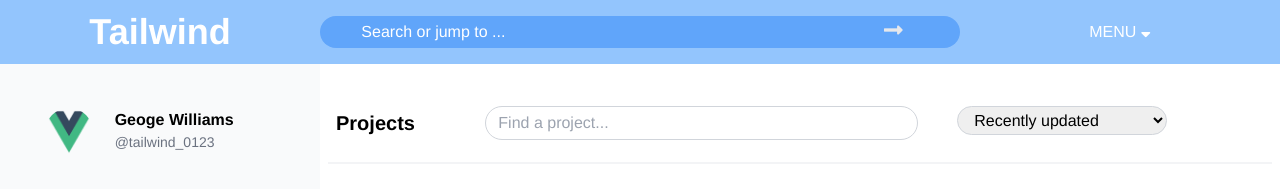
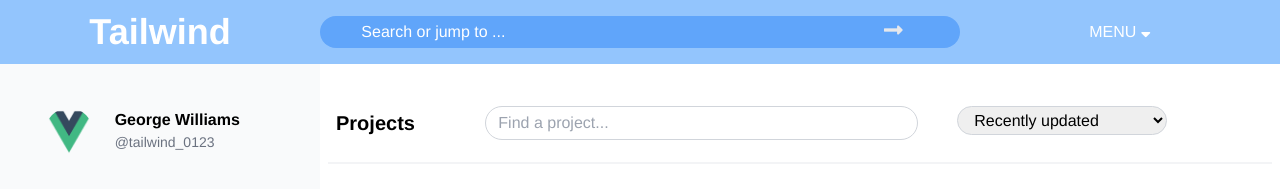
Before and after one commit to k-kudo-hub/tailwind-practice, a Vue app: page / in a window 1280 px wide. Shown: the top 189 px of the page. Built offline with nearby package versions, Linux system fonts and the light colour scheme.

Commit message:
Fixed typo

```diff
--- a/src/components/SelfIntroduce.vue
+++ b/src/components/SelfIntroduce.vue
@@ -36,7 +36,7 @@ export default {
   data(){
     return {
       user: {
-        name: "Geoge Williams",
+        name: "George Williams",
         id: "tailwind_0123",
         link: "#",
         followers: 124,
```
